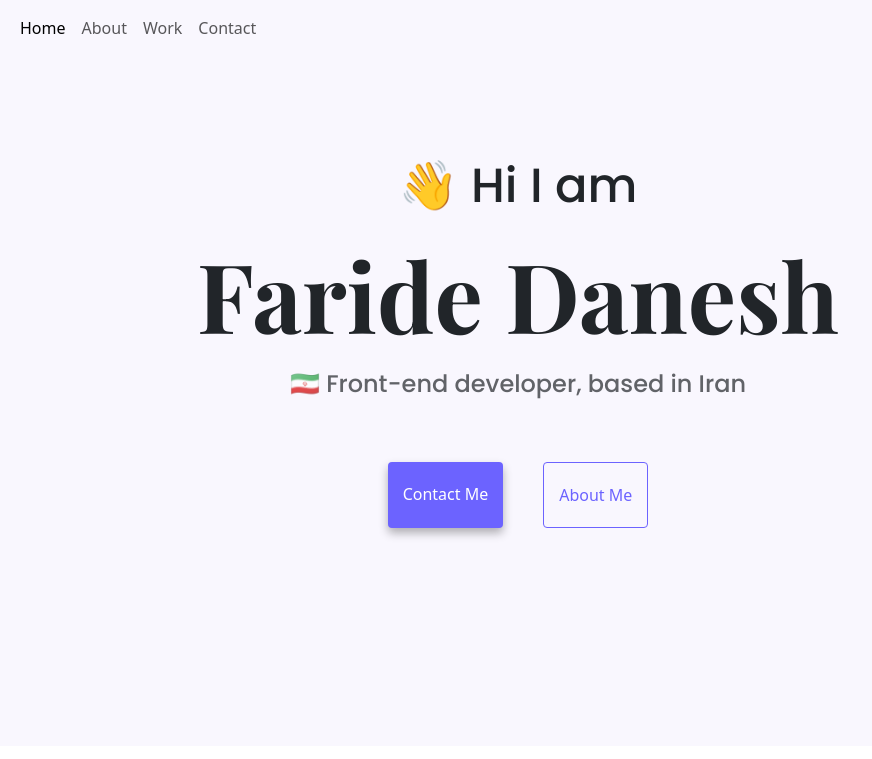
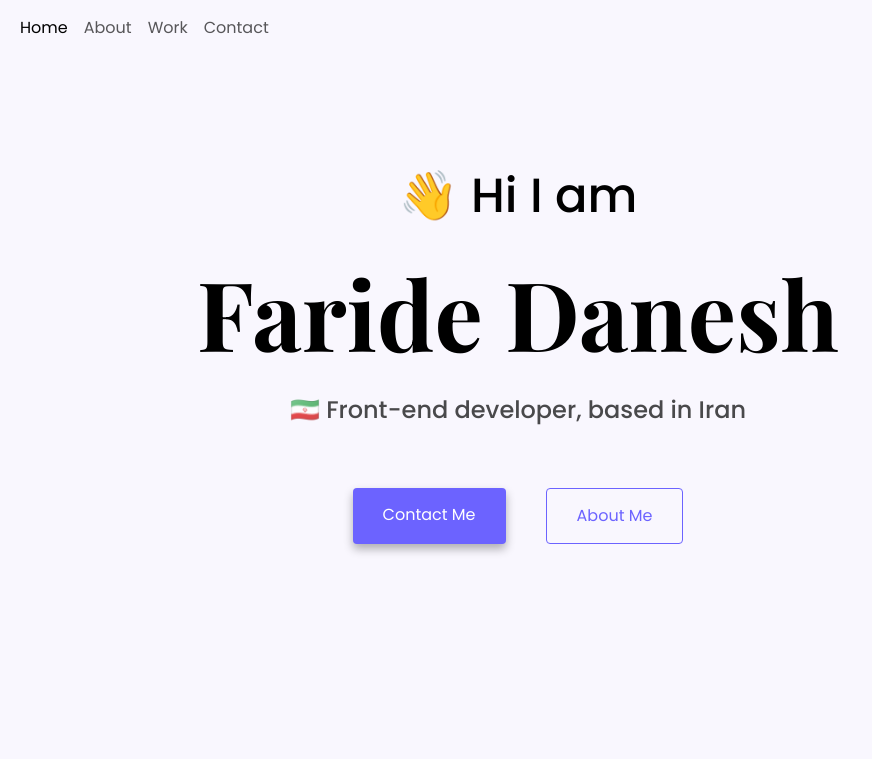
Before and after one commit to Faride-Dm/Portfolio-Website, a plain HTML site: page index.html in a window 1280 px wide. Shown: the top 759 px of the page, 122-994 px from the left. Drawn offline with nearby package versions, Linux system fonts and the light colour scheme.

Commit message:
Reorganized the Head HTML

```diff
--- a/index.html
+++ b/index.html
@@ -27,6 +27,16 @@
       integrity="sha384-GLhlTQ8iRABdZLl6O3oVMWSktQOp6b7In1Zl3/Jr59b6EGGoI1aFkw7cmDA6j6gD"
       crossorigin="anonymous"
     />
+
+    <script
+      src="https://kit.fontawesome.com/12707a74bb.js"
+      crossorigin="anonymous"
+    ></script>
+    <script
+      src="https://cdn.jsdelivr.net/npm/bootstrap@5.3.0-alpha1/dist/js/bootstrap.bundle.min.js"
+      integrity="sha384-w76AqPfDkMBDXo30jS1Sgez6pr3x5MlQ1ZAGC+nuZB+EYdgRZgiwxhTBTkF7CXvN"
+      crossorigin="anonymous"
+    ></script>
     <link rel="stylesheet" href="/src/styles.css" />
   </head>
   <body>
@@ -89,7 +99,7 @@
     </nav>
 
     <div class="wrapper">
-      <div class="container-with-bg-color">
+      <div class="hero">
         <h2 class="text-center">👋 Hi I am</h2>
         <h1 class="text-center">Faride Danesh</h1>
         <h3 class="text-center">🇮🇷 Front-end developer, based in Iran</h3>
@@ -253,14 +263,5 @@
         <i class="fa-brands fa-twitter"></i>
       </div>
     </div>
-    <script
-      src="https://kit.fontawesome.com/12707a74bb.js"
-      crossorigin="anonymous"
-    ></script>
-    <script
-      src="https://cdn.jsdelivr.net/npm/bootstrap@5.3.0-alpha1/dist/js/bootstrap.bundle.min.js"
-      integrity="sha384-w76AqPfDkMBDXo30jS1Sgez6pr3x5MlQ1ZAGC+nuZB+EYdgRZgiwxhTBTkF7CXvN"
-      crossorigin="anonymous"
-    ></script>
   </body>
 </html>
--- a/src/styles.css
+++ b/src/styles.css
@@ -1,6 +1,6 @@
 :root {
-  --primary-color: #6c63ff;
-  --paragraph-color: #272142;
+  --link-color: #6c63ff;
+  --paragraph-text-color: #272142;
   --background-color: #f9f7fe;
   --box-shadow: 0 5px 10px rgba(0, 0, 0, 0.3);
   --heading-font-family: "Playfair Display", serif;
@@ -9,12 +9,13 @@
 
 body {
   margin-bottom: 100px;
+  font-family: var(--default-font-family);
 }
 
 h1,
 h2,
 h3 {
-  margin: 0;
+  color: black;
 }
 
 h1 {
@@ -26,26 +27,25 @@ h1 {
 h2 {
   font-size: 48px;
   line-height: 1.5;
-  font-family: var(--default-font-family);
 }
 
 h3 {
   font-size: 24px;
   line-height: 1.5;
-  font-family: var(--default-font-family);
   opacity: 0.7;
 }
 
 p {
   font-size: 18px;
-  font-family: var(--default-font-family);
+  font-weight: normal;
   line-height: 1.5;
-  color: var(--paragraph-color);
+  color: var(--paragraph-text-color);
   opacity: 0.7;
 }
 
-.container-with-bg-color {
-  padding: 150px 0;
+.hero {
+  padding: 160px 20px;
+  text-align: center;
   background-color: var(--background-color);
 }
 
@@ -69,26 +69,30 @@ p {
 
 .primary-link {
   border-radius: 4px;
-  padding: 20px 15px;
+  padding: 15px 30px;
   text-decoration: none;
   text-transform: capitalize;
-  background: var(--primary-color);
+  background: var(--link-color);
   box-shadow: var(--box-shadow);
   color: white;
 }
 
 .secondary-link {
   border-radius: 4px;
-  padding: 20px 15px;
+  padding: 15px 30px;
   text-decoration: none;
   text-transform: capitalize;
-  color: var(--primary-color);
-  border: 1px solid var(--primary-color);
+  color: var(--link-color);
+  border: 1px solid var(--link-color);
+}
+
+.secondary-link:hover {
+  box-shadow: var(--box-shadow);
 }
 
 .home {
   display: block;
-  color: var(--primary-color);
+  color: var(--link-color);
   text-align: center;
 }
 
@@ -115,7 +119,7 @@ p {
 .email-link {
   display: flex;
   justify-content: center;
-  color: var(--primary-color);
+  color: var(--link-color);
   font-size: 28px;
   text-decoration: none;
 }
@@ -125,7 +129,7 @@ p {
 }
 
 .d-flex {
-  color: var(--primary-color);
+  color: var(--link-color);
 }
 
 .talk-button {
```
